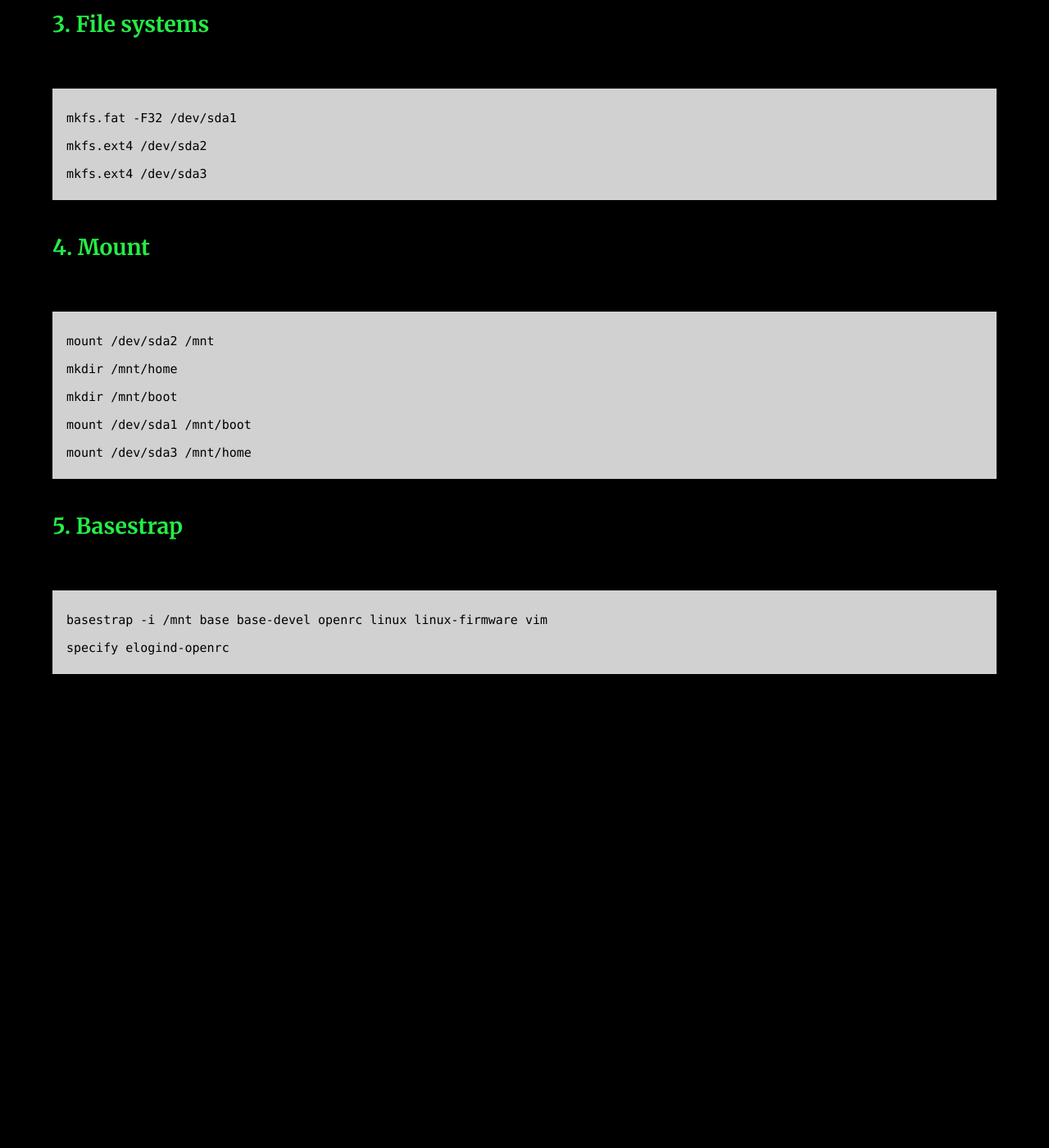
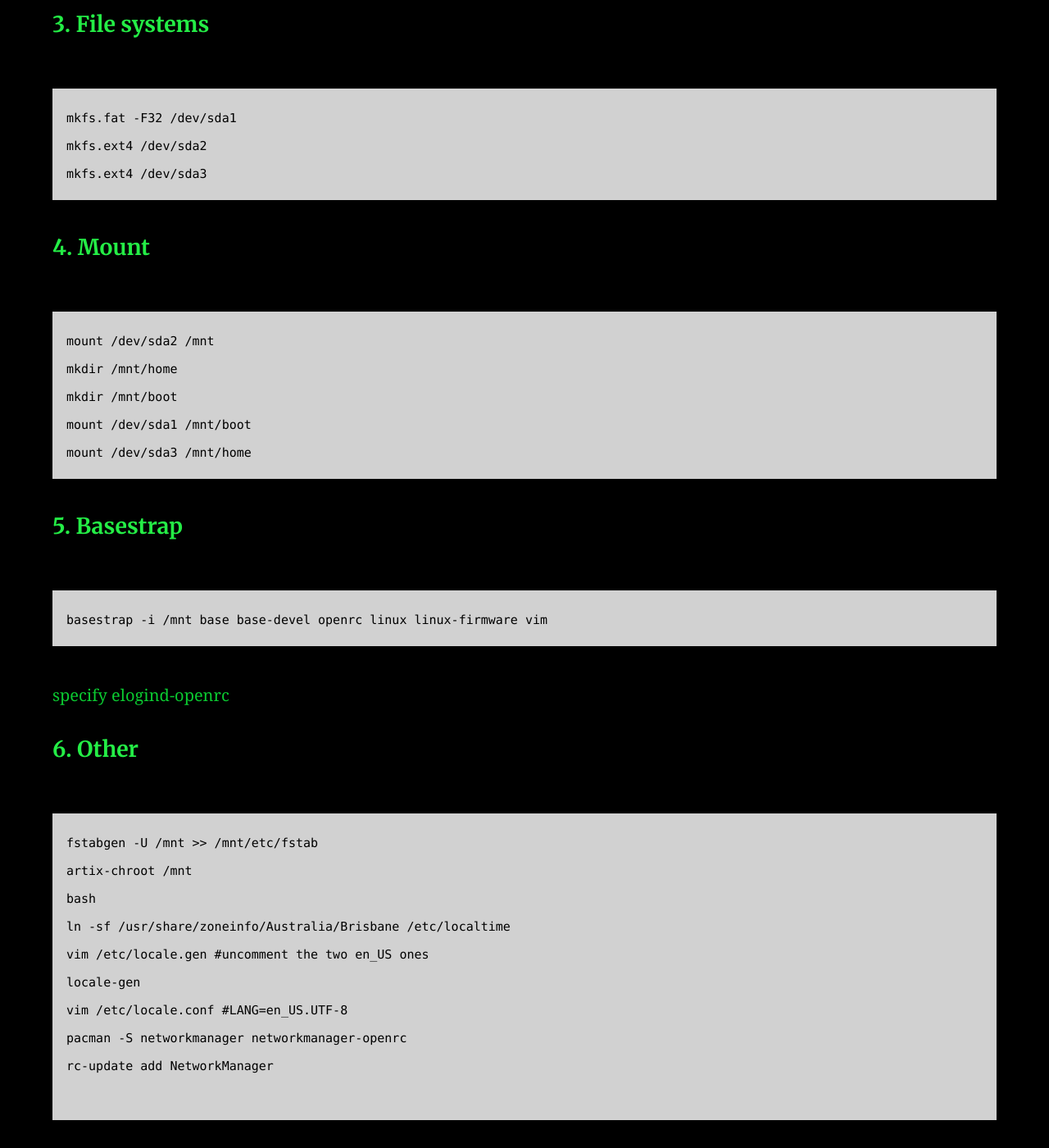
Before and after one commit to AC01010/Connor-McCartney.github.io, a Jekyll site: the page built from _posts/2015-07-27-artix.md, in a window 1280 px wide and 1400 px high, scrolled down 674 px. Shown: the whole window at 82% size. Built offline with Jekyll 4.4.1, drawn with Linux system fonts in a browser that asks for light colours; before the commit the page ends 1530 px from its top, so only the background shows below that.

Commit message:
Update 2015-07-27-artix.md

````diff
--- a/_posts/2015-07-27-artix.md
+++ b/_posts/2015-07-27-artix.md
@@ -50,5 +50,21 @@
 
 ```
 basestrap -i /mnt base base-devel openrc linux linux-firmware vim
+```
 specify elogind-openrc
+
+#### 6. Other
+<br>
+
 ```
+fstabgen -U /mnt >> /mnt/etc/fstab
+artix-chroot /mnt
+bash
+ln -sf /usr/share/zoneinfo/Australia/Brisbane /etc/localtime
+vim /etc/locale.gen #uncomment the two en_US ones
+locale-gen
+vim /etc/locale.conf #LANG=en_US.UTF-8
+pacman -S networkmanager networkmanager-openrc
+rc-update add NetworkManager
+
+```
````
